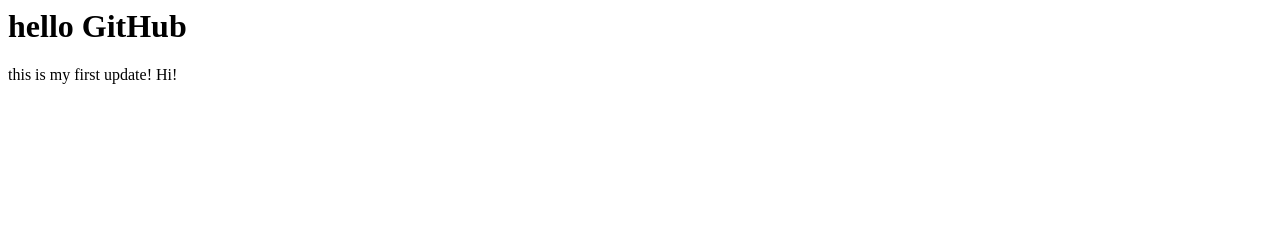
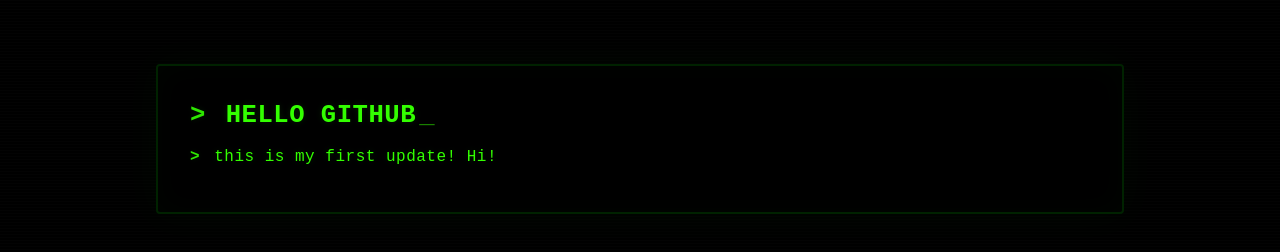
Before and after one commit to rheedanny/Test, a plain HTML site: page index.html in a window 1280 px wide. Drawn offline with Linux system fonts and the light colour scheme.

```diff
--- a/index.html
+++ b/index.html
@@ -1,2 +1,104 @@
-<h1>hello GitHub</h1>
-<p>this is my first update! Hi!</p>
+<!doctype html>
+<html lang="en">
+<head>
+  <meta charset="utf-8" />
+  <meta name="viewport" content="width=device-width,initial-scale=1" />
+  <link rel="stylesheet" href="styles.css" />
+  <title>terminal</title>
+  <style>
+    /* 90s hacker terminal theme */
+    :root{
+      --bg:#000;
+      --green:#33ff00;
+      --dark-green:#002200;
+    }
+
+    html,body{
+      height:100%;
+      margin:0;
+      background:var(--bg);
+      color:var(--green);
+      font-family: "Courier New", Courier, monospace;
+      -webkit-font-smoothing:antialiased;
+      -moz-osx-font-smoothing:grayscale;
+    }
+
+    body{
+      display:flex;
+      align-items:flex-start;
+      justify-content:center;
+      padding:4rem;
+      background-image:
+        repeating-linear-gradient(
+          0deg,
+          rgba(255,255,255,0.01) 0px,
+          rgba(255,255,255,0.01) 1px,
+          transparent 1px,
+          transparent 3px
+        );
+    }
+
+    /* Terminal window */
+    .terminal {
+      width: min(900px, 95%);
+      padding: 2rem;
+      border: 2px solid var(--dark-green);
+      background: linear-gradient(180deg, rgba(0,0,0,0.95), rgba(0,0,0,0.9));
+      box-shadow: 0 0 40px rgba(51,255,0,0.03), inset 0 0 30px rgba(0,255,0,0.02);
+      color: var(--green);
+      line-height:1.4;
+      letter-spacing:0.5px;
+      border-radius:4px;
+      position:relative;
+    }
+
+    /* Glowing text */
+    .terminal h1, .terminal p {
+      margin:0 0 0.75rem 0;
+      text-shadow: 0 0 6px rgba(51,255,0,0.12), 0 0 14px rgba(51,255,0,0.04);
+    }
+
+    /* Heading looks like a prompt line */
+    .terminal h1{
+      font-size:1.6rem;
+      font-weight:700;
+      text-transform:uppercase;
+    }
+
+    /* Fake prompt/caret */
+    .prompt::before{
+      content: "> ";
+      color: var(--green);
+      opacity:0.9;
+      font-weight:700;
+      margin-right:0.25rem;
+    }
+
+    .blink::after{
+      content: "_";
+      display:inline-block;
+      width:0.6ch;
+      margin-left:0.2rem;
+      color:var(--green);
+      animation: blink 1s steps(2, start) infinite;
+      text-shadow: none;
+    }
+
+    @keyframes blink{
+      50% { opacity:0; }
+    }
+
+    /* Small screen adjustments */
+    @media (max-width:480px){
+      .terminal{ padding:1rem; }
+      .terminal h1{ font-size:1.2rem; }
+    }
+  </style>
+</head>
+<body>
+  <div class="terminal">
+    <h1 class="prompt blink">hello GitHub</h1>
+    <p class="prompt">this is my first update! Hi!</p>
+  </div>
+</body>
+</html>
```
